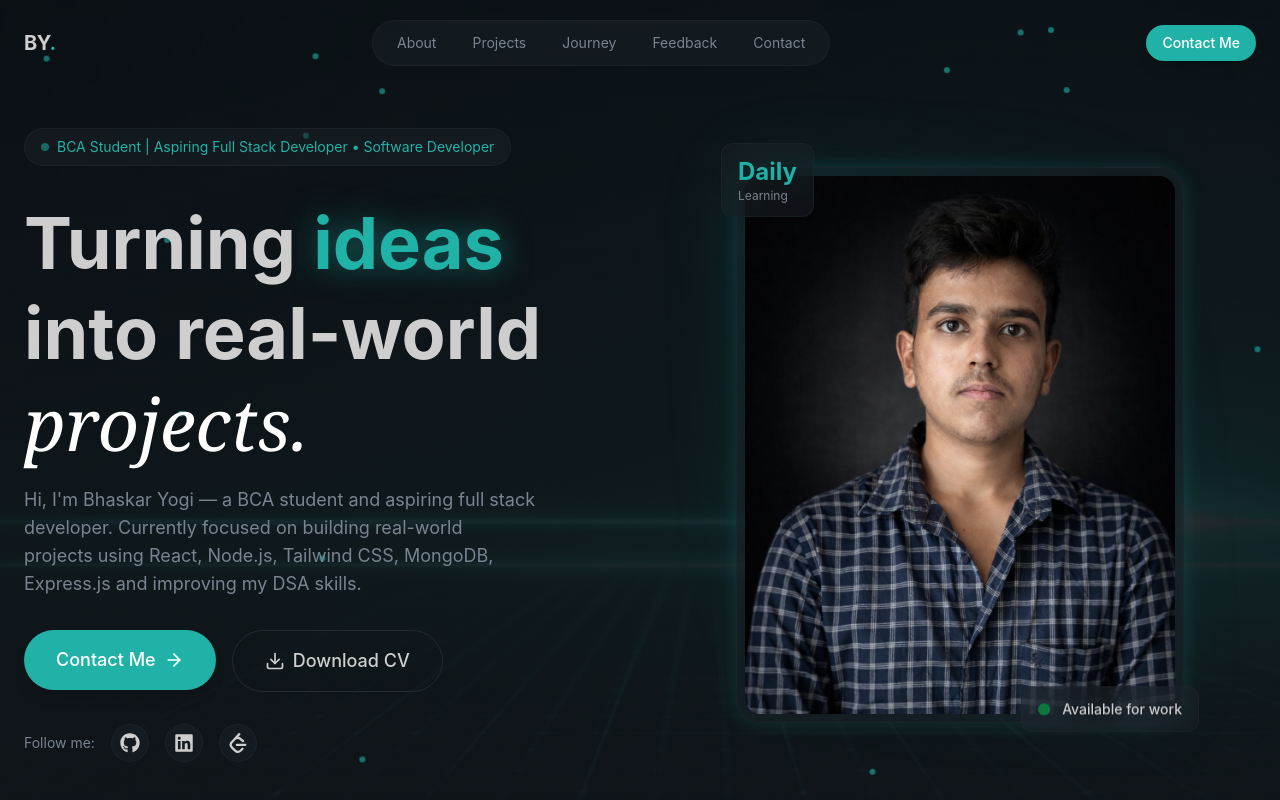
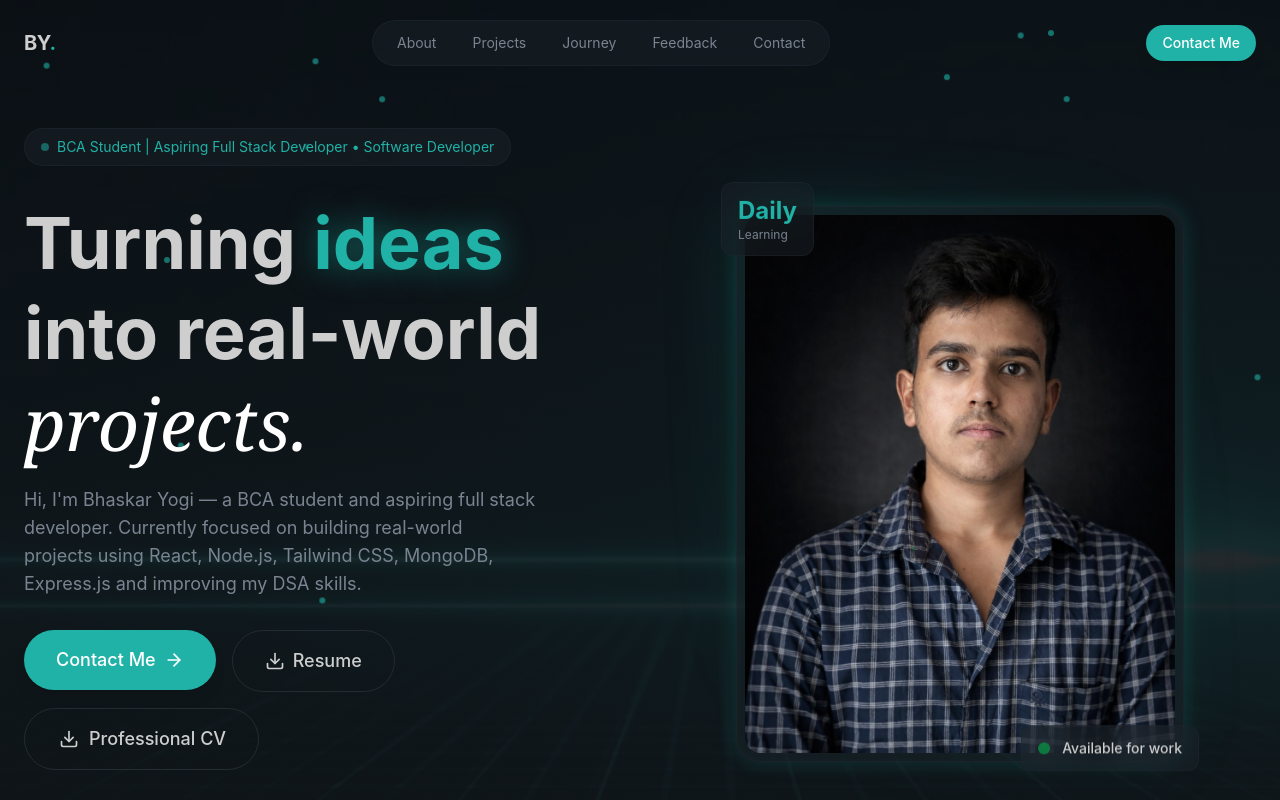
Before and after one commit to bs-bhaskar/react-tailwind-personal-portfolio, a React app: page / in a window 1280 px wide. Shown: the top 800 px of the page. Built offline with nearby package versions, Linux system fonts and the light colour scheme; the HTML template or start-up script is replaced by a standard one.

Commit message:
add professional-cv

```diff
--- a/src/sections/Hero.jsx
+++ b/src/sections/Hero.jsx
@@ -91,7 +91,13 @@ export const Hero = () => {
               <a href="/resume.pdf" download target="_blank" rel="noopener noreferrer">
                 <AnimatedBorderButton>
                   <Download className="w-5 h-5" />
-                  Download CV
+                  Resume
+                </AnimatedBorderButton>
+              </a>
+              <a href="/professional-cv.pdf" download target="_blank" rel="noopener noreferrer">
+                <AnimatedBorderButton>
+                  <Download className="w-5q h-5"/>
+                  Professional CV
                 </AnimatedBorderButton>
               </a>
             </div>
```
Also changed, not shown: 1 other file (tests, documents, lock files or other folders).
